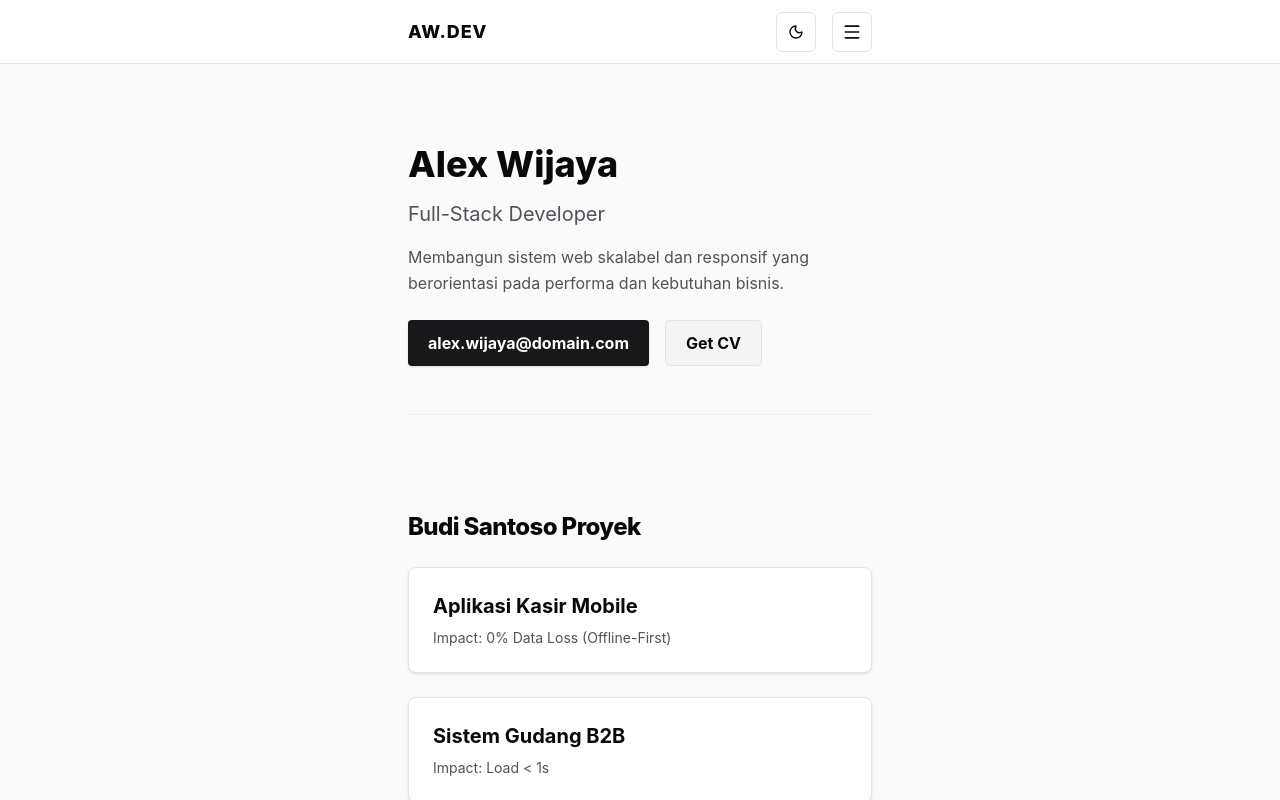
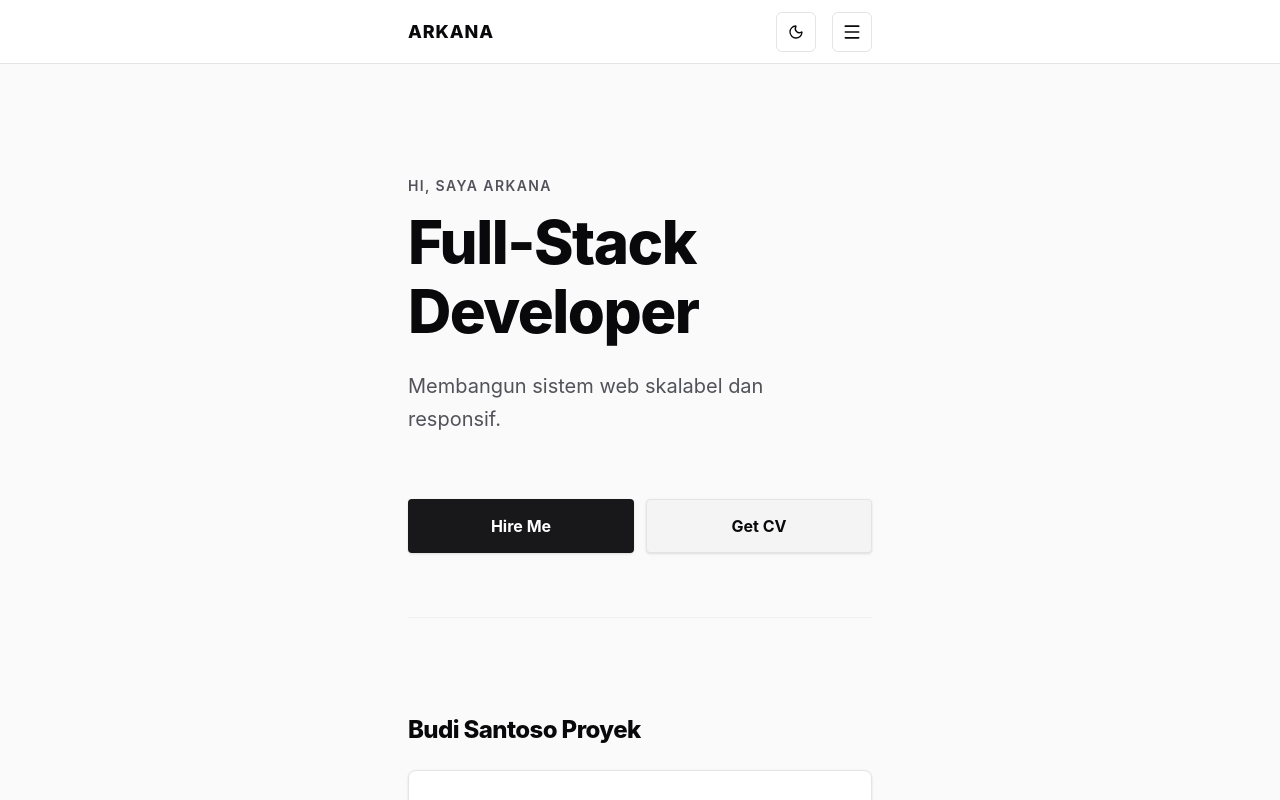
Before and after one commit to arkanafaisal/portfolio2, a React (Vite) app in the folder frontend/: page / in a window 1280 px wide. Built offline with nearby package versions, Linux system fonts and the light colour scheme.

Commit message:
implement i18n on hero section & ui ux layout xhanges

```diff
--- a/frontend/src/App.tsx
+++ b/frontend/src/App.tsx
@@ -40,27 +40,30 @@ export default function App() {
           {currentPage === 'home' ? (
             <div className="flex flex-col gap-12">
               {/* Section Home */}
-              <section id="home" className="py-12 border-b border-border-line/40">
-                <h1 className="text-4xl font-extrabold text-txt-primary mb-4">
-                  {t('profile.name')}
+              <section id="home" className="pt-[10vh] pb-16 border-b border-border-line/40 flex flex-col items-start">
+                <p className="text-sm font-semibold tracking-widest text-txt-secondary uppercase mb-3">
+                  {t('profile.greeting')}
+                </p>
+                <h1 className="text-5xl sm:text-6xl font-extrabold text-txt-primary leading-[1.15] tracking-tight mb-6">
+                  {t('profile.role')}
                 </h1>
-                <p className="text-xl text-txt-secondary">
-                  {t('profile.role')}
-                </p>
-                <p className="mt-4 text-txt-secondary leading-relaxed">
+                <p className="text-lg sm:text-xl text-txt-secondary leading-relaxed max-w-md mb-8">
                   {t('profile.intro')}
                 </p>
-                <div className="mt-6 flex gap-4">
-                  <button className="px-5 py-2.5 bg-cta-primary text-cta-primary-text font-bold rounded hover:bg-cta-primary-hover transition-colors duration-200 shadow-sm">
-                    {t('profile.email')}
-                  </button>
+                <div className="mt-8 grid grid-cols-2 gap-3 w-full">
+                  <a
+                    href={t('profile.hireMeLink')}
+                    className="w-full flex items-center justify-center px-6 py-3.5 bg-cta-primary text-cta-primary-text font-bold rounded hover:bg-cta-primary-hover transition-colors duration-200 shadow-sm text-sm sm:text-base text-center"
+                  >
+                    {t('profile.hireMeText')}
+                  </a>
                   <a
                     href={t('profile.cvUrl')}
                     target="_blank"
                     rel="noopener noreferrer"
-                    className="px-5 py-2.5 bg-cta-secondary text-txt-primary font-bold rounded border border-border-line hover:bg-cta-secondary-hover transition-colors duration-200"
+                    className="w-full flex items-center justify-center px-6 py-3.5 bg-cta-secondary text-txt-primary font-bold rounded border border-border-line hover:bg-cta-secondary-hover transition-colors duration-200 shadow-sm text-sm sm:text-base text-center"
                   >
-                    Get CV
+                    {t('profile.cvText')}
                   </a>
                 </div>
               </section>
--- a/frontend/src/components/Navbar.tsx
+++ b/frontend/src/components/Navbar.tsx
@@ -93,7 +93,7 @@ export default function Navbar({ currentPage, onBackToHome, onNavigateSection }:
               onClick={() => onNavigateSection('home')}
               className="text-lg font-extrabold tracking-wider text-txt-primary hover:opacity-80 transition-opacity"
             >
-              AW.DEV
+              {t('nav.logo')}
             </button>
           )}
 
--- a/frontend/src/data/locales/en.json
+++ b/frontend/src/data/locales/en.json
@@ -1,5 +1,6 @@
 {
   "nav": {
+    "logo": "ARKANA",
     "home": "Home",
     "work": "Work",
     "experience": "Experience",
@@ -11,11 +12,15 @@
     "theme_dark": "Dark"
   },
   "profile": {
-    "name": "Alex Wijaya",
+    "greeting": "HI, I'M ARKANA",
+    "name": "Arkana",
     "role": "Full-Stack Developer",
-    "intro": "Building scalable and responsive web systems oriented towards performance and business needs.",
-    "cvUrl": "/cv-alex-wijaya.pdf",
-    "email": "alex.wijaya@domain.com",
+    "intro": "Building scalable and responsive web systems.",
+    "hireMeText": "Hire Me",
+    "hireMeLink": "mailto:hello@example.com",
+    "cvText": "Get CV",
+    "cvUrl": "/resume.pdf",
+    "email": "hello@example.com",
     "avatarUrl": "https://images.unsplash.com/photo-1539571696357-5a69c17a67c6?auto=format&fit=crop&q=80&w=200&h=200",
     "socials": [
       { "platform": "LinkedIn", "url": "https://linkedin.com/in/alex-wijaya", "label": "LN" },
--- a/frontend/src/data/locales/id.json
+++ b/frontend/src/data/locales/id.json
@@ -1,5 +1,6 @@
 {
   "nav": {
+    "logo": "ARKANA",
     "home": "Beranda",
     "work": "Proyek",
     "experience": "Pengalaman",
@@ -11,11 +12,15 @@
     "theme_dark": "Gelap"
   },
   "profile": {
-    "name": "Alex Wijaya",
+    "greeting": "HI, SAYA ARKANA",
+    "name": "Arkana",
     "role": "Full-Stack Developer",
-    "intro": "Membangun sistem web skalabel dan responsif yang berorientasi pada performa dan kebutuhan bisnis.",
-    "cvUrl": "/cv-alex-wijaya.pdf",
-    "email": "alex.wijaya@domain.com",
+    "intro": "Membangun sistem web skalabel dan responsif.",
+    "hireMeText": "Hire Me",
+    "hireMeLink": "mailto:hello@example.com",
+    "cvText": "Get CV",
+    "cvUrl": "/resume.pdf",
+    "email": "hello@example.com",
     "avatarUrl": "https://images.unsplash.com/photo-1539571696357-5a69c17a67c6?auto=format&fit=crop&q=80&w=200&h=200",
     "socials": [
       { "platform": "LinkedIn", "url": "https://linkedin.com/in/alex-wijaya", "label": "LN" },
```
